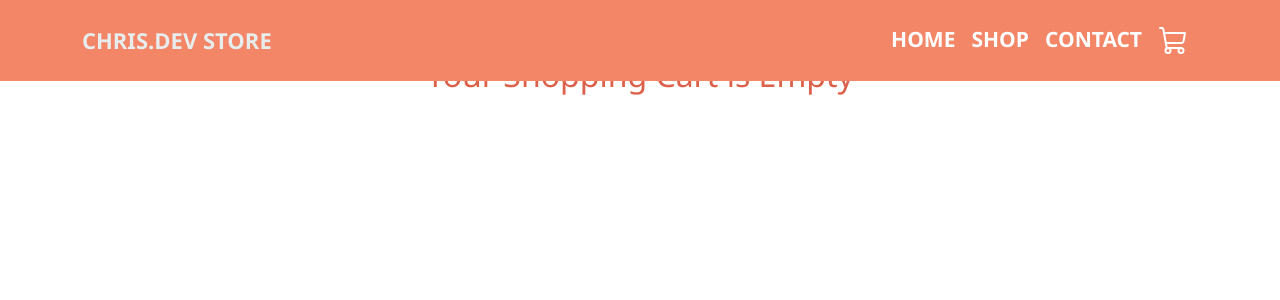
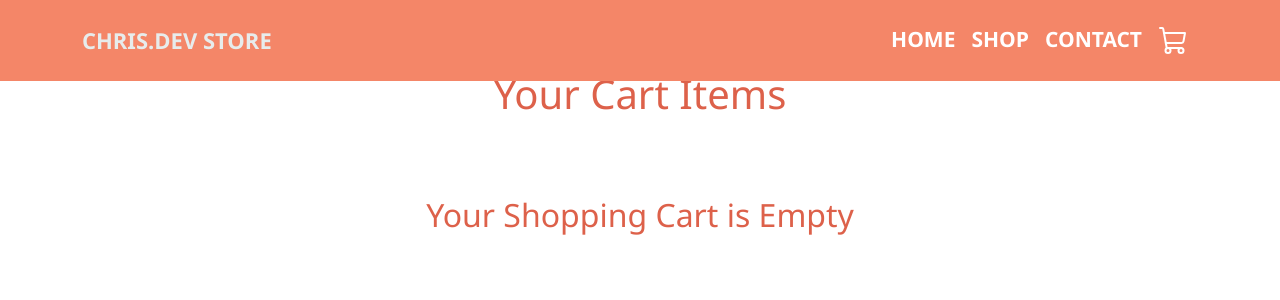
Before and after one commit to chris321-dev/ChrisDev-Store, a React (Create React App) app: page /cart in a window 1280 px wide. Shown: the top 300 px of the page. Built offline with nearby package versions, Linux system fonts and the light colour scheme.

Commit message:
Update cart.css

```diff
--- a/src/pages/cart/cart.css
+++ b/src/pages/cart/cart.css
@@ -1,4 +1,5 @@
 .cart {
+  margin-top: 70px;
   display: flex;
   flex-direction: column;
   justify-content: center;
```
